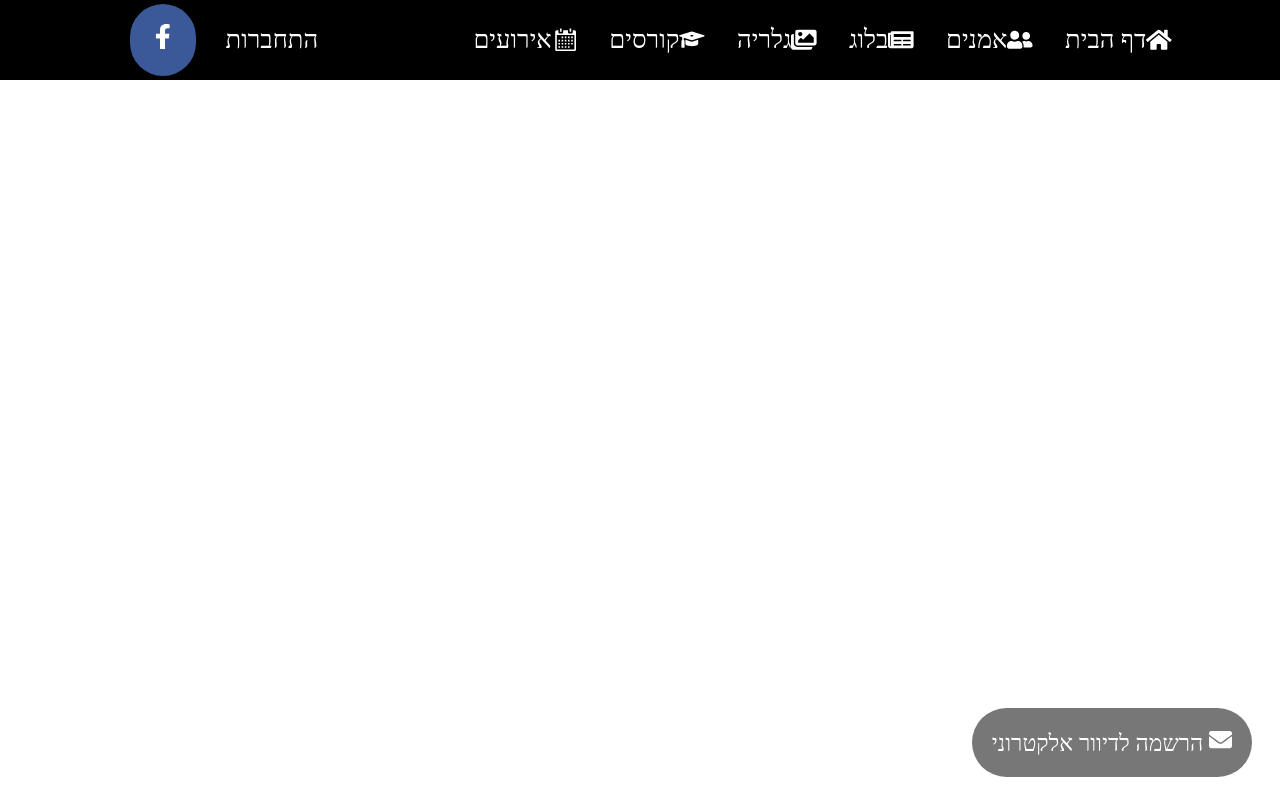
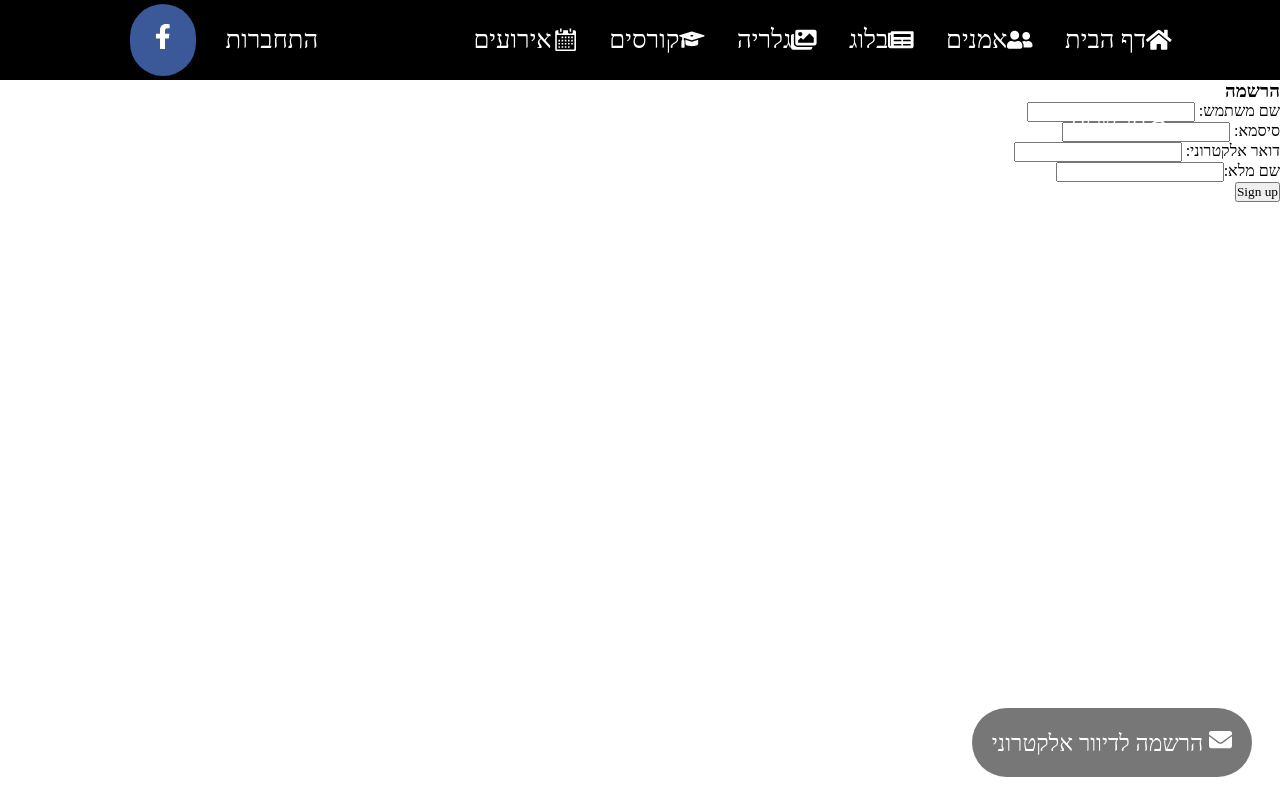
Before and after one commit to tal-levi93/Bosser-project, a React (Create React App) app in the folder project/bosser-project/: page /signup in a window 1280 px wide. Built offline with nearby package versions, Linux system fonts and the light colour scheme; a web font is replaced by a local one.

Commit message:
Signup update

```diff
--- a/project/bosser-project/src/App.js
+++ b/project/bosser-project/src/App.js
@@ -16,6 +16,7 @@ import Navbar from "./components/Header/NavbarElements";
 import React ,{useState} from "react";
 import Sidebar from "./components/Header/Sidebar";
 import Index from "./Pages";
+import sign_up from "./Pages/Sign_up/sign_up";
 export default App;
 
 function App() {
@@ -34,6 +35,8 @@ function App() {
               <Route exact path="/blog" component={Blog}/>
               <Route exact path="/gallery" component={Gallery}/>
               <Route exact path="/courses" component={Courses}/>
+              <Route exact path="/signup" component={sign_up}/>
+
               {/*<Route exact path="/courses/:id" component={Courses}/>*/}
               <Route exact path="/events" component={Events}/>
               <Route exact path="/newsletter" component={Newsletter}/>
--- a/project/bosser-project/src/Login.js
+++ b/project/bosser-project/src/Login.js
@@ -13,7 +13,9 @@ class Login extends Component{
 
 
         render() {
+
             return(
+
                 <div>
                     <h3>,שלום אורח</h3>
                     <input type = "email"
@@ -42,6 +44,8 @@ class Login extends Component{
             )
         }
 
+
+
     login(){
         firebase.auth().signInWithEmailAndPassword(this.state.email, this.state.password)
             .then((result)=>{
--- /dev/null
+++ b/project/bosser-project/src/Pages/Sign_up/sign_up.js
@@ -0,0 +1,67 @@
+import {Component} from "react";
+import firebase from "firebase";
+import {auth} from "../../Firebase/firebase";
+import {Route, Switch} from "react-router-dom";
+import Home from "../Home";
+import "./sign_up.css"
+
+
+
+class sign_up extends Component{
+    state = {
+        username:"",
+        email:"",
+        password:"",
+        full_name:""
+    }
+    handleChange = (e) =>{
+        this.setState({
+            [e.target.id]:e.target.value
+        })
+    }
+    handleSubmit = async (e) => {
+        e.preventDefault();
+        await auth.createUserWithEmailAndPassword(this.state.email, this.state.password).then(res =>{
+            this.prop.history.push({
+                pathname:"/"
+            })
+        }).catch(err=>{
+            console.log(err)
+        })
+    }
+
+    render() {
+        return(
+            <div className="container">
+                <form onSubmit={this.handleSubmit}>
+                    <h3>הרשמה</h3>
+                    <div className = "input-field">
+                        <label htmlFor="username">שם משתמש: </label>
+                        <input type="text" id="username"  onChange={this.handleChange}/>
+                    </div>
+                    <div className = "input-field">
+                        <label htmlFor="password">סיסמא: </label>
+                        <input type="password" id="password"  onChange={this.handleChange}/>
+                    </div>
+                    <div className = "input-field">
+                        <label htmlFor="email">דואר אלקטרוני: </label>
+                        <input type="text" id="email"  onChange={this.handleChange}/>
+                    </div>
+                    <div className = "Full name: ">
+                        <label htmlFor="name">שם מלא:</label>
+                        <input type="text" id="full_name" onChange={this.handleChange}/>
+                    </div>
+                    <div className = "Full name: ">
+                        <button className="btn">Sign up</button>
+                    </div>
+                </form>
+            </div>
+        )
+    }
+
+
+}
+
+
+
+export default sign_up;
```
Also changed, not shown: project/bosser-project/src/Pages/Sign_up/sign_up.css (added). Lines whose indentation alone changed are shown as unchanged.
